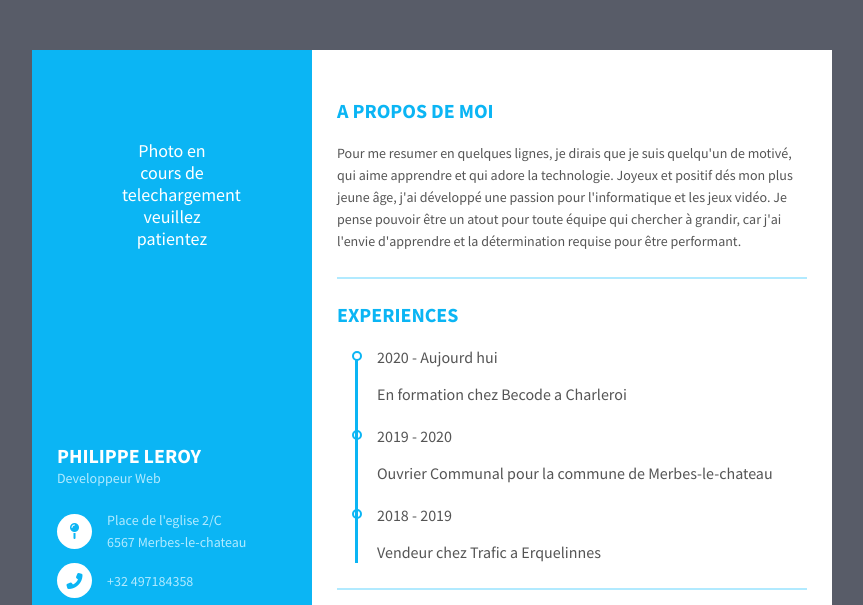
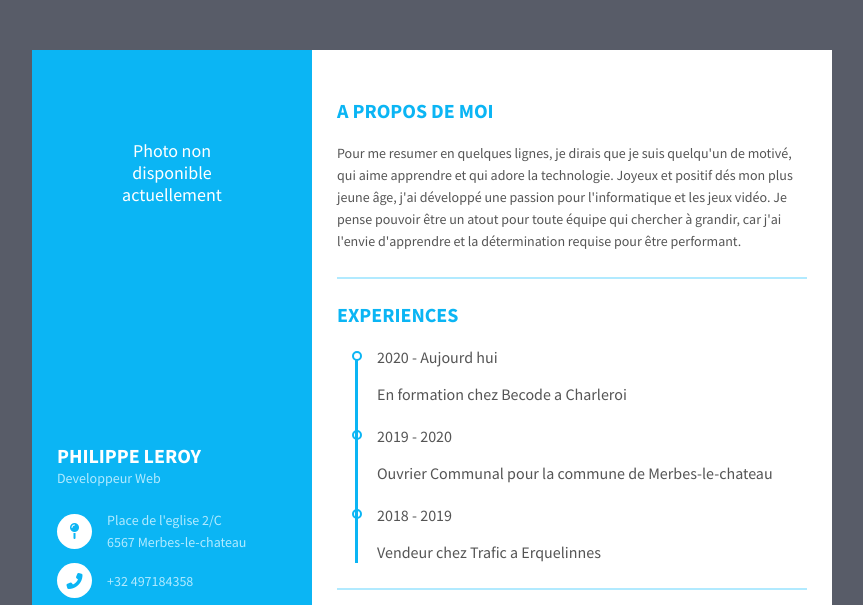
Before and after one commit to leroyphilippe2604/CV, a plain HTML site: page index.html in a window 1280 px wide. Shown: the top 605 px of the page, without its empty margins (208-1071 px from the left). Drawn offline with Linux system fonts and the light colour scheme.

Commit message:
Add files via upload

```diff
--- a/index.html
+++ b/index.html
@@ -11,7 +11,7 @@
 	<div class="resume">
 		<div class="resume_left">
 			<div class="resume_profile">
-				<p id="profile">Photo en cours de telechargement veuillez patientez</p>
+				<p id="profile">Photo non disponible actuellement</p>
 			</div>
 			<div class="resume_content">
 				<div class="resume_item resume_info">
```
